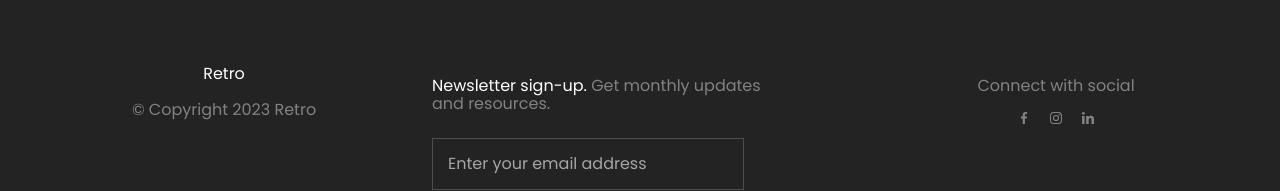
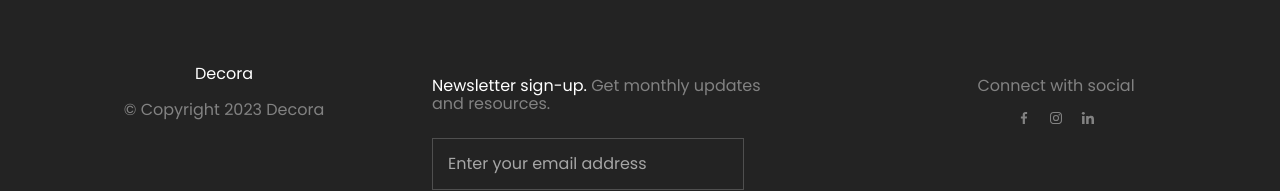
Before and after one commit to parthic2/Travo-Traveling, a React (Create React App) app: page / in a window 1280 px wide. Shown: the part 6315-6506 px from the top of the page. Built offline with nearby package versions, Linux system fonts and the light colour scheme.

Commit message:
25-08-23

```diff
--- a/public/index.html
+++ b/public/index.html
@@ -29,7 +29,7 @@
 			href="https://fonts.googleapis.com/css2?family=Poppins:wght@100;200;300;400;500;600;700;800;900&amp;family=Roboto:wght@100;300;400;500;700;900&amp;display=swap"
 			rel="stylesheet" />
 
-		<title>Retro - Interior Design</title>
+		<title>Decora - Interior Design</title>
 	</head>
 	<body>
 		<noscript>You need to enable JavaScript to run this app.</noscript>
--- a/src/Components/Footer/Footer.jsx
+++ b/src/Components/Footer/Footer.jsx
@@ -9,9 +9,9 @@ const Footer = () => {
         <div className="grid grid-cols-1 md:grid-cols-3 lg:grid-cols-3">
           <div>
             <div className="md:text-center text-start last:m-0 md:mt-spacing-m-25 text-white">
-              <span>Retro</span>
+              <span>Decora</span>
               <p className="text-grey-text mt-3">© Copyright 2023 {" "}
-                <span>Retro</span>
+                <span>Decora</span>
               </p>
             </div>
           </div>
--- a/src/Components/Navbar/InnerNavbar/NavbarInner.jsx
+++ b/src/Components/Navbar/InnerNavbar/NavbarInner.jsx
@@ -18,7 +18,7 @@ const NavbarInner = () => {
     <header className="reverse-scroll" style={{ display: navbarVisible ? 'block' : 'none' }}>
       <nav id="headerBar" className="navbar-inner flex justify-between items-center" >
         <div className="text-black cursor-pointer">
-          <Link to="/">Retro</Link>
+          <Link to="/">Decora</Link>
         </div>
 
         <div className="justify-center">
--- a/src/Components/Navbar/Navbar.jsx
+++ b/src/Components/Navbar/Navbar.jsx
@@ -20,7 +20,7 @@ const Navbar = () => {
     >
       <nav id="headerBar" className="navbar flex justify-between items-center" style={{ backgroundColor: navbarColor, color: textColor }}>
         <div className="logo" style={{ color: textColor }}>
-          <Link to="/">Retro</Link>
+          <Link to="/">Decora</Link>
         </div>
 
         <div className="justify-center">
```
